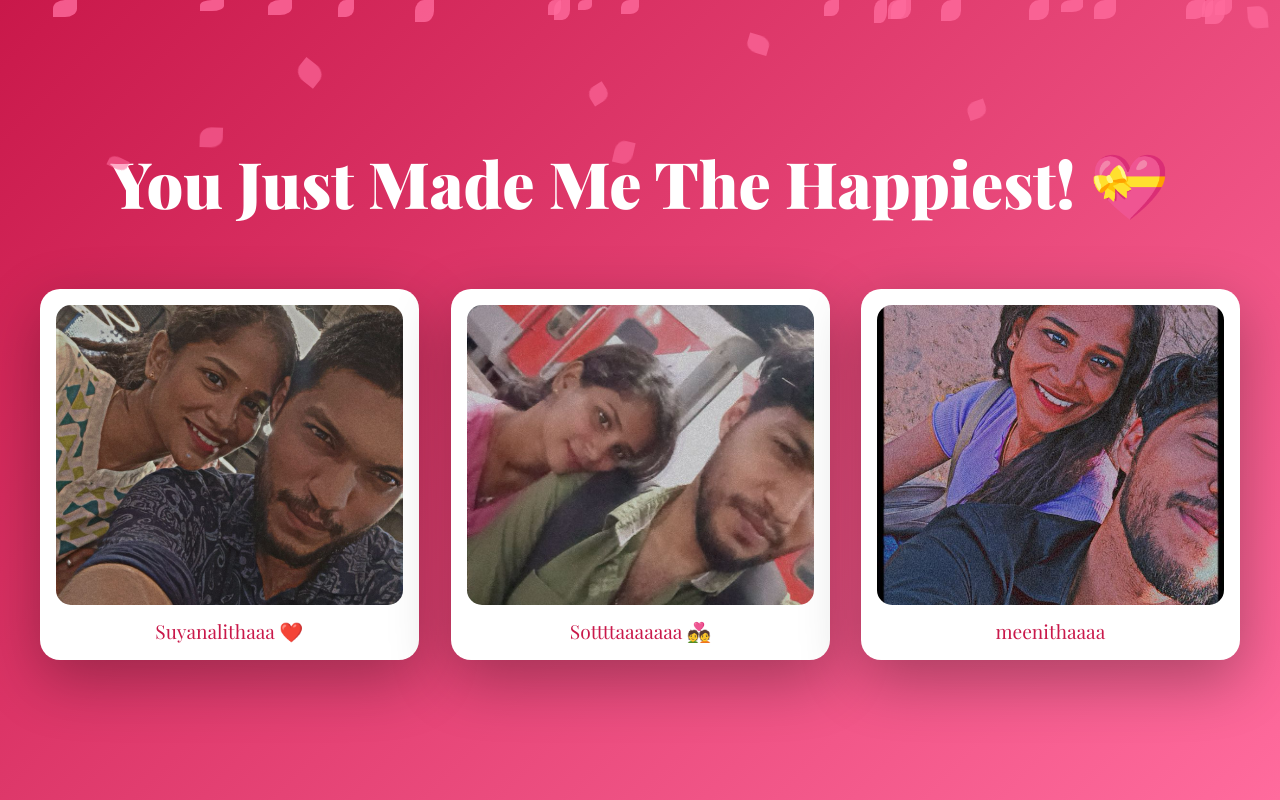
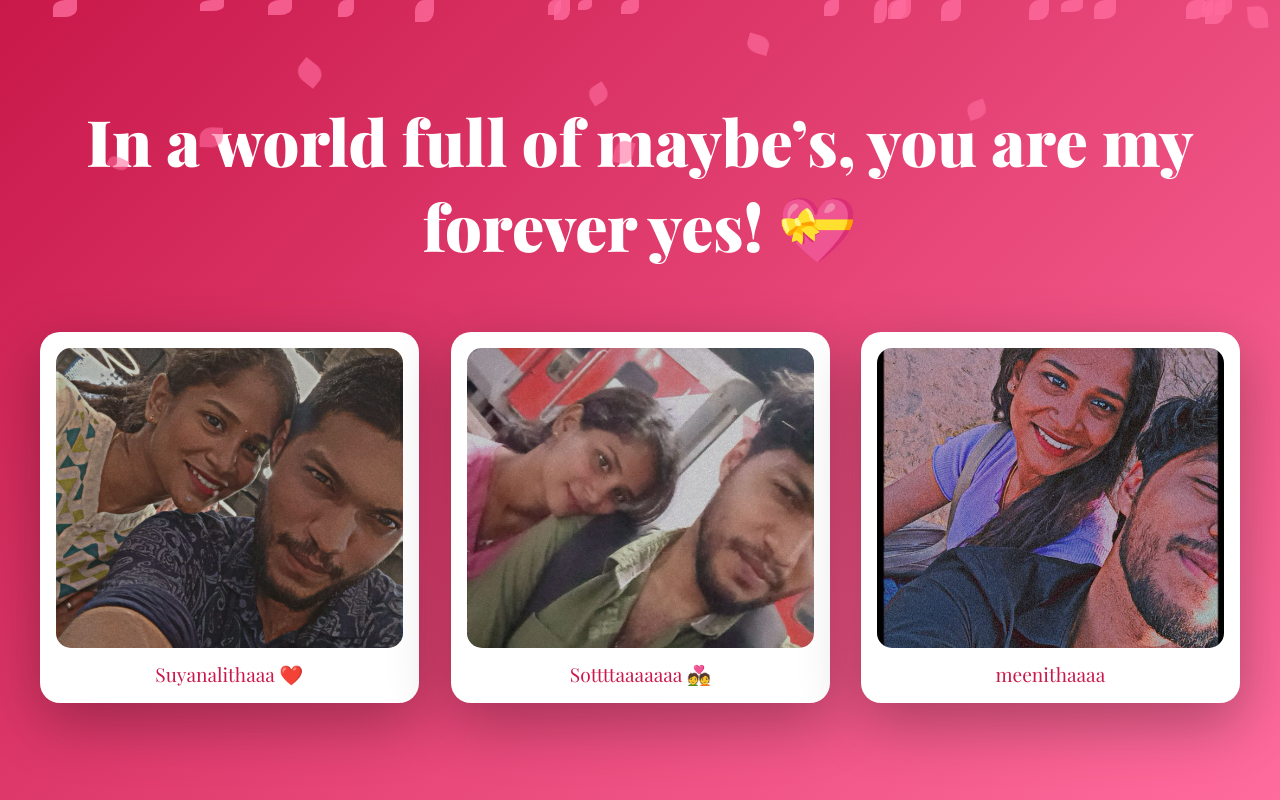
Before and after one commit to suryahaaa/my-valentine, a plain HTML site: page index.html in a window 1280 px wide. Both pictures are taken after a click on the button "YES! 💖". Drawn offline with nearby package versions, Linux system fonts and the light colour scheme.

Commit message:
Update index.html

```diff
--- a/index.html
+++ b/index.html
@@ -391,7 +391,7 @@
 
     <!-- Reveal Section -->
    <div class="reveal-container" id="revealContainer">
-    <h2 class="celebration-title">You Just Made Me The Happiest! 💝</h2>
+    <h2 class="celebration-title">In a world full of maybe’s, you are my forever yes! 💝</h2>
 
     <div class="media-grid">
 
```
